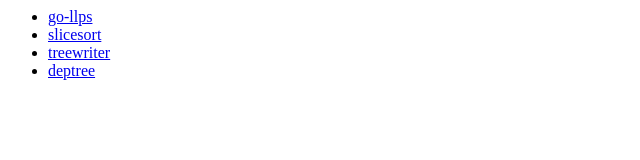
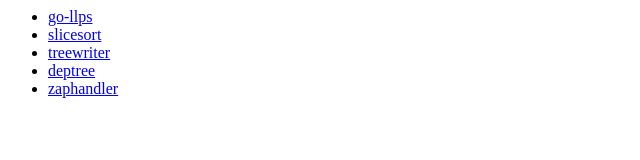
Before and after one commit to chanchal1987/go.mrchanchal.com, a plain HTML site: page index.html in a window 1280 px wide. Shown: the full height of the page, 0-640 px from the left. Drawn offline with Linux system fonts and the light colour scheme.

Commit message:
deploy: 303045323e466daf78a09edcc5ff934e3c48aeb7

```diff
--- a/index.html
+++ b/index.html
@@ -1,4 +1,4 @@
 <html><body>
     <ul>
-        <li><a href="/go-llps">go-llps</a></li><li><a href="/slicesort">slicesort</a></li><li><a href="/treewriter">treewriter</a></li><li><a href="/deptree">deptree</a></li></ul>
+        <li><a href="/go-llps">go-llps</a></li><li><a href="/slicesort">slicesort</a></li><li><a href="/treewriter">treewriter</a></li><li><a href="/deptree">deptree</a></li><li><a href="/zaphandler">zaphandler</a></li></ul>
 </body></html>
```
Also changed, not shown: zaphandler/index.html (added, +5 -0 lines).
